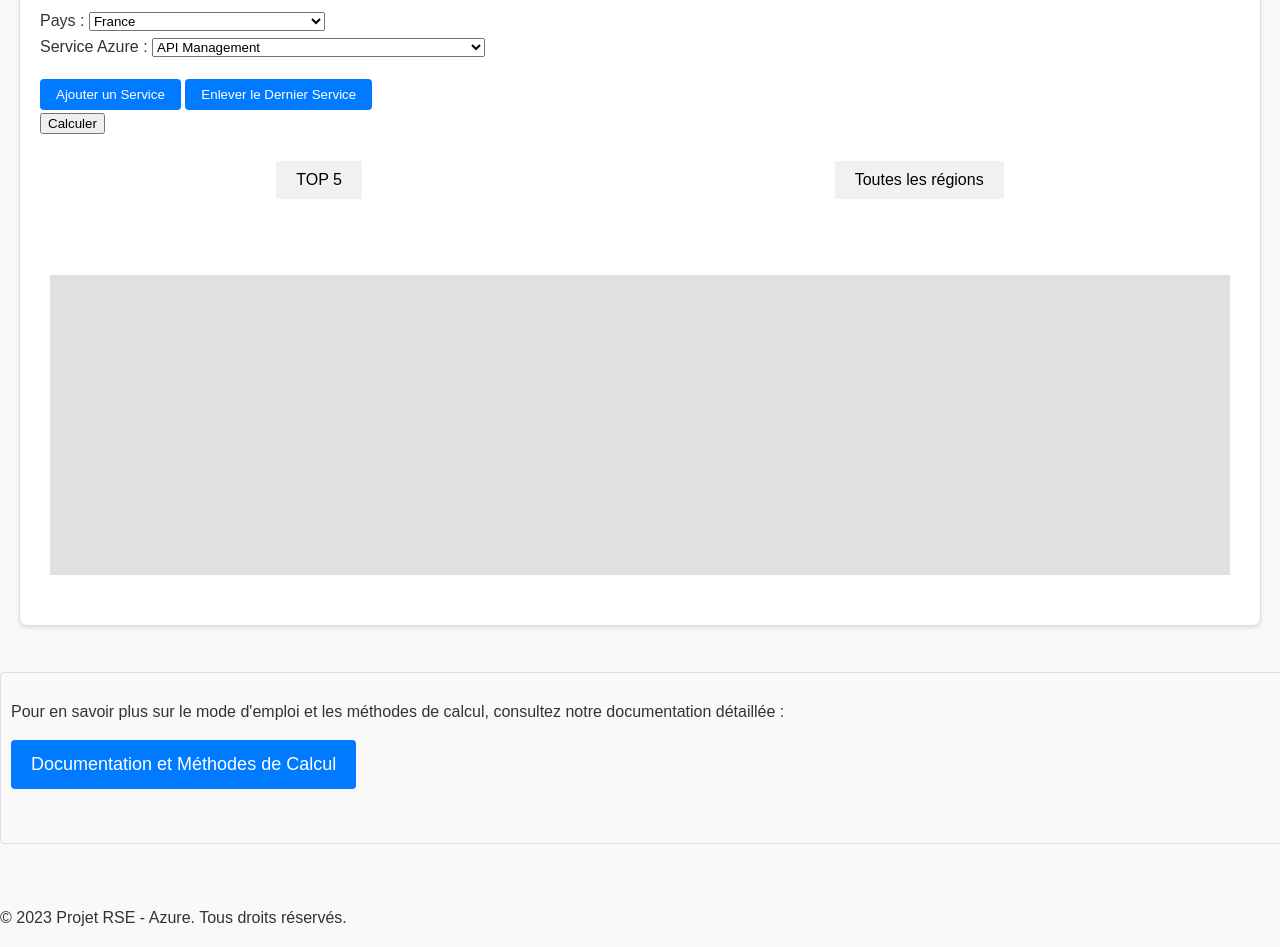
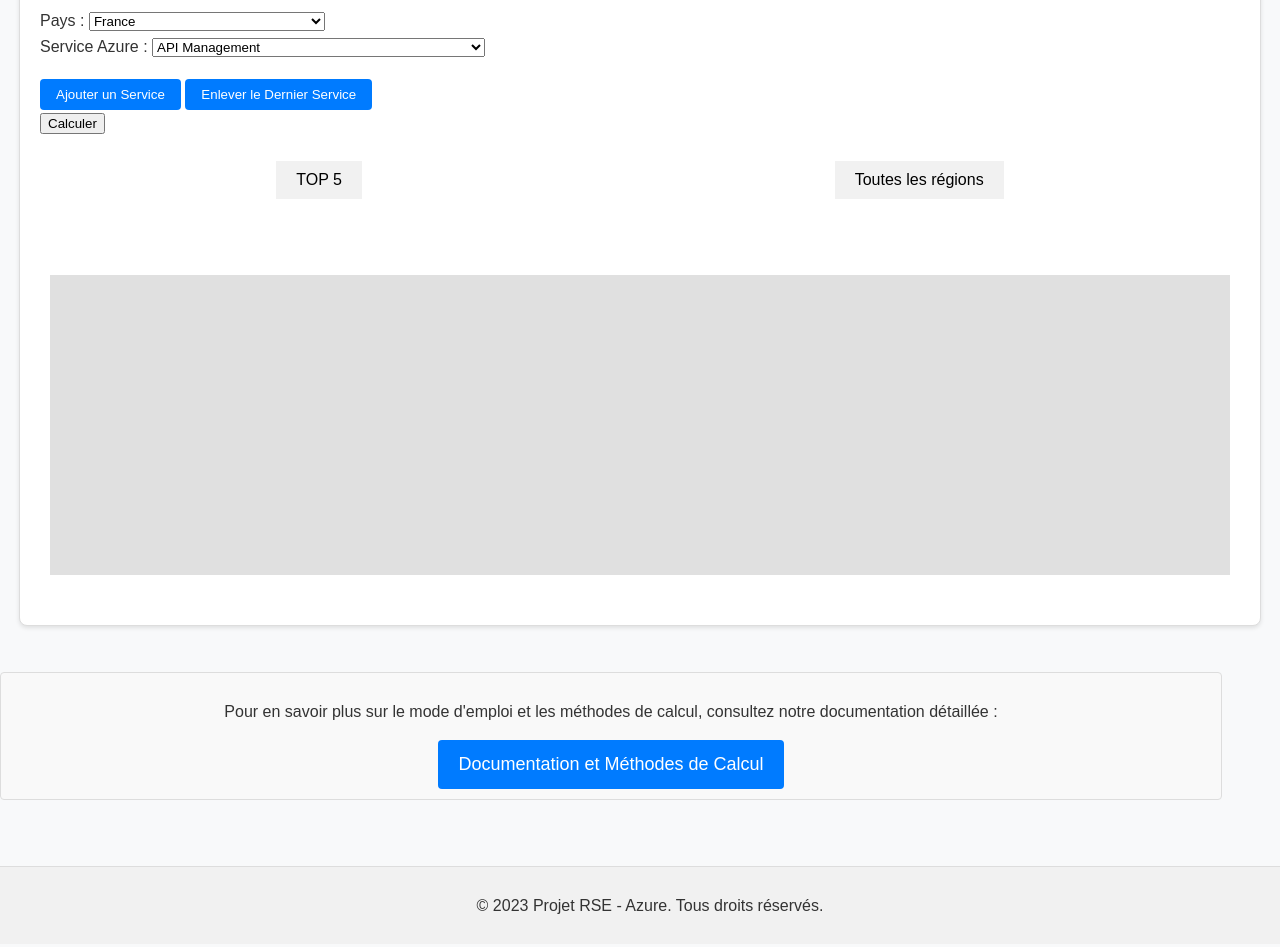
Before and after one commit to embonneton/TSP, a plain HTML site: page index.html in a window 1280 px wide. Shown: the part 127-1074 px from the top of the page. Drawn offline with nearby package versions, Linux system fonts and the light colour scheme.

Commit message:
Update styles.css

```diff
--- a/styles.css
+++ b/styles.css
@@ -93,14 +93,13 @@ th {
 }
 
 #projectDescription {
-    width: 100%;
-    height: 150px;
+    width: 75em;
     margin-bottom: 20px;
     padding: 10px;
     border: 1px solid #ddd;
     border-radius: 4px;
-    resize: none;
     background-color: #f9f9f9;
+    text-align: center;
 }
 
 .documentation-button {
@@ -120,3 +119,12 @@ th {
 .documentation-button:hover {
     background-color: #0056b3;
 }
+
+footer {
+    width: 100%;
+    padding: 10px;
+    background-color: #f1f1f1;
+    text-align: center;
+    border-top: 1px solid #ddd;
+    margin-top: 20px;
+}
```
